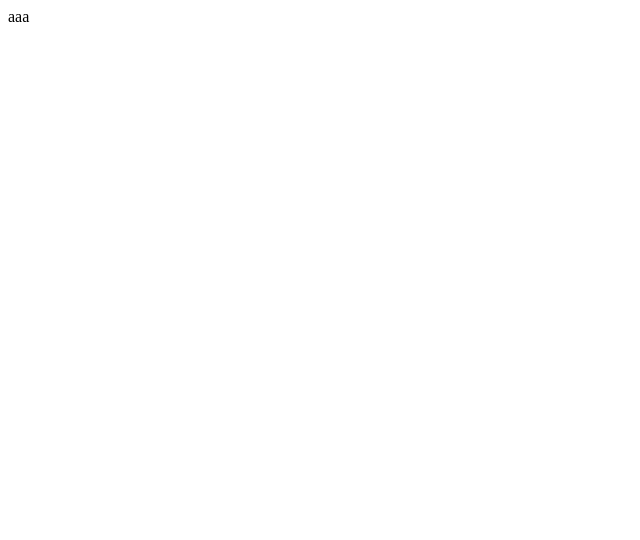
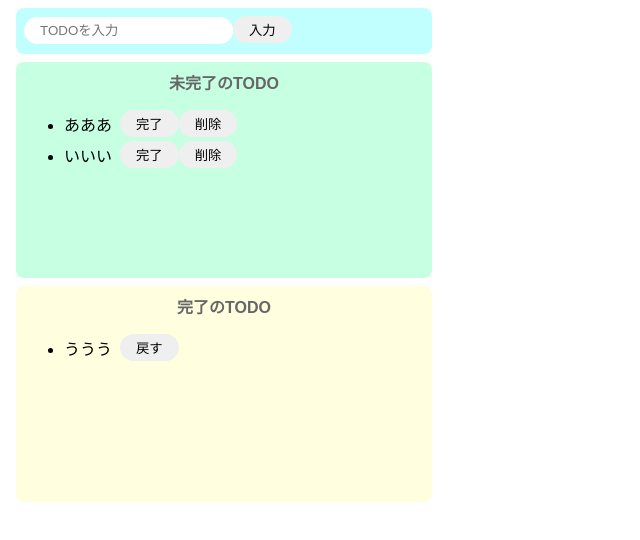
Before and after one commit to Omitsusan199411/react-todo-app, a React (Create React App) app: page / in a window 1280 px wide. Shown: the top 540 px of the page, without its empty margins (0-640 px from the left). Built offline with nearby package versions, Linux system fonts and the light colour scheme.

Commit message:
jsx及びcssを記述

```diff
--- a/src/App.jsx
+++ b/src/App.jsx
@@ -1,5 +1,36 @@
 import "./styles.css";
 
 export const App = () => {
-  return <div>aaa</div>;
+  return (
+    <>
+      <div class="input-area">
+        <input placeholder="TODOを入力" />
+        <button>入力</button>
+      </div>
+      <div className="incomplete-area">
+        <p className="title">未完了のTODO</p>
+        <ul>
+          <div className="list-row">
+            <li>あああ</li>
+            <button>完了</button>
+            <button>削除</button>
+          </div>
+          <div className="list-row">
+            <li>いいい</li>
+            <button>完了</button>
+            <button>削除</button>
+          </div>
+        </ul>
+      </div>
+      <div className="complete-area">
+        <p className="title">完了のTODO</p>
+        <ul>
+          <div className="list-row">
+            <li>ううう</li>
+            <button>戻す</button>
+          </div>
+        </ul>
+      </div>
+    </>
+  );
 };
--- a/src/styles.css
+++ b/src/styles.css
@@ -0,0 +1,66 @@
+body {
+  font-family: sans-serif;
+}
+
+input {
+  border-radius: 16px;
+  border: none;
+  padding: 6px 16px;
+  outline: none;
+}
+
+button {
+  border-radius: 16px;
+  border: none;
+  padding: 4px 16px;
+}
+
+button:hover {
+  background-color: #ff7fff;
+  color: #fff;
+  cursor: pointer;
+}
+
+li {
+  margin-right: 8px;
+}
+
+.input-area {
+  background-color: #c1ffff;
+  width: 400px;
+  height: 30px;
+  border-radius: 8px;
+  padding: 8px;
+  margin: 8px;
+}
+
+.incomplete-area {
+  background-color: #c6ffe2;
+  width: 400px;
+  min-height: 200px;
+  padding: 8px;
+  margin: 8px;
+  border-radius: 8px;
+}
+
+.complete-area {
+  background-color: #ffffe0;
+  width: 400px;
+  min-height: 200px;
+  padding: 8px;
+  margin: 8px;
+  border-radius: 8px;
+}
+
+.title {
+  text-align: center;
+  margin-top: 0;
+  font-weight: bold;
+  color: #666;
+}
+
+.list-row {
+  display: flex;
+  align-items: center;
+  padding-bottom: 4px;
+}
```
